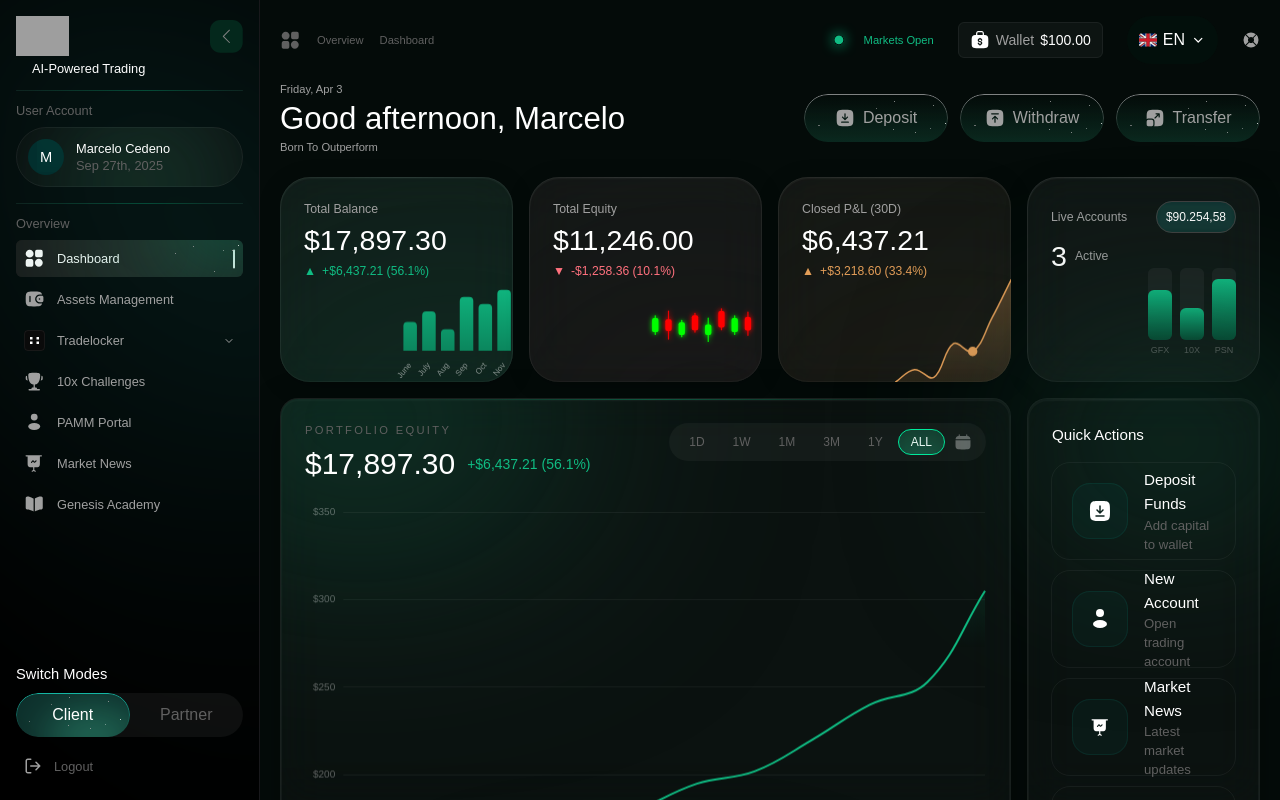
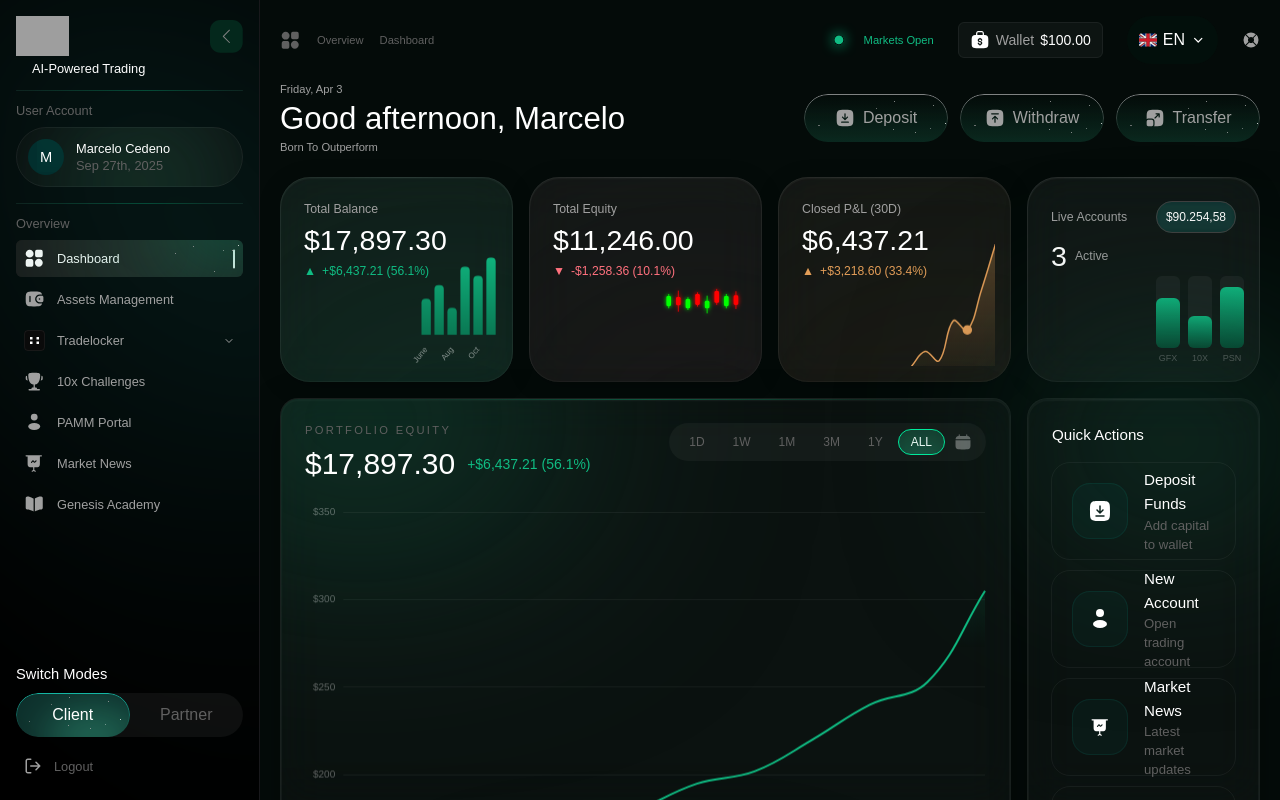
Before and after one commit to Mdx2025/GenesisFxDashboardMDX, a React (Vite) app: page / in a window 1280 px wide. Built offline with nearby package versions, Linux system fonts and the light colour scheme; grey boxes are pictures that could not be loaded; a web font is replaced by a local one.

Commit message:
fix: live accounts card remove sm:p-6, summary card chart area taller with padding

```diff
--- a/src/components/dashboard/LiveAccountsCard.tsx
+++ b/src/components/dashboard/LiveAccountsCard.tsx
@@ -31,7 +31,7 @@ export function LiveAccountsCard({
           <span className="text-card-label text-gfx-neutral-500">Active</span>
         </div>
       </div>
-      <div className="absolute bottom-0 right-0 flex items-end gap-2 p-4 sm:p-6">
+      <div className="absolute bottom-0 right-0 flex items-end gap-2 p-4">
         {accounts.map((acc) => (
           <div key={acc.label} className="flex flex-col items-center gap-1">
             <div className="w-6 h-[72px] bg-white/5 rounded-sm overflow-hidden flex items-end">
--- a/src/components/dashboard/SummaryCard.tsx
+++ b/src/components/dashboard/SummaryCard.tsx
@@ -35,7 +35,7 @@ export function SummaryCard({ title, value, changeText, changeColor = 'green', g
         </div>
       </div>
       {children && (
-        <div className="absolute bottom-0 right-0 w-1/2 h-1/2">
+        <div className="absolute bottom-0 right-0 w-1/2 h-3/4 p-4">
           {children}
         </div>
       )}
```
